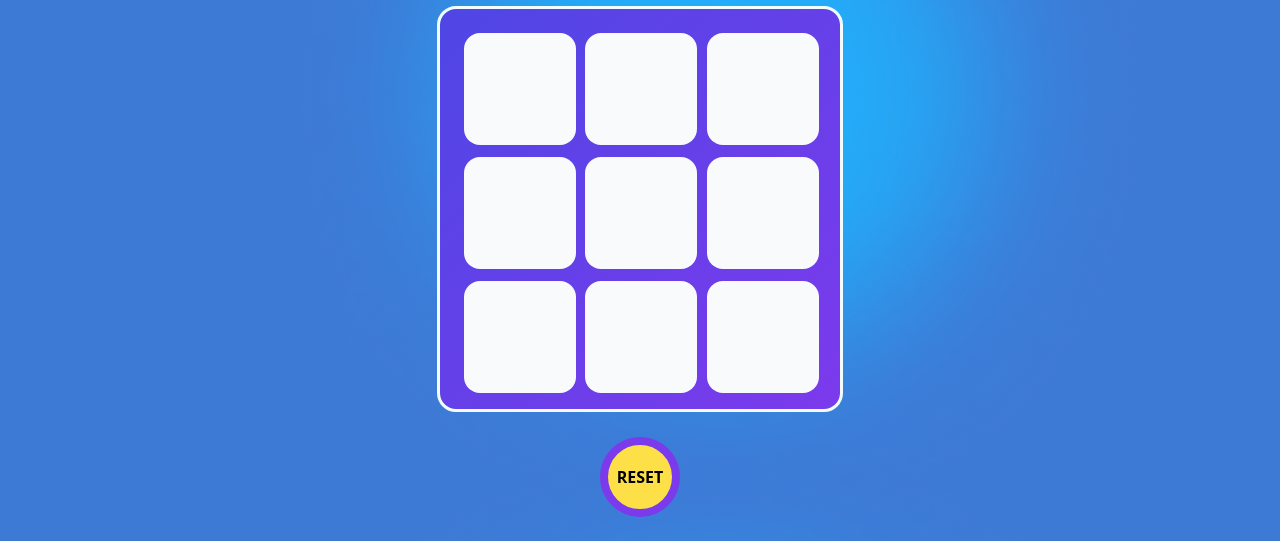
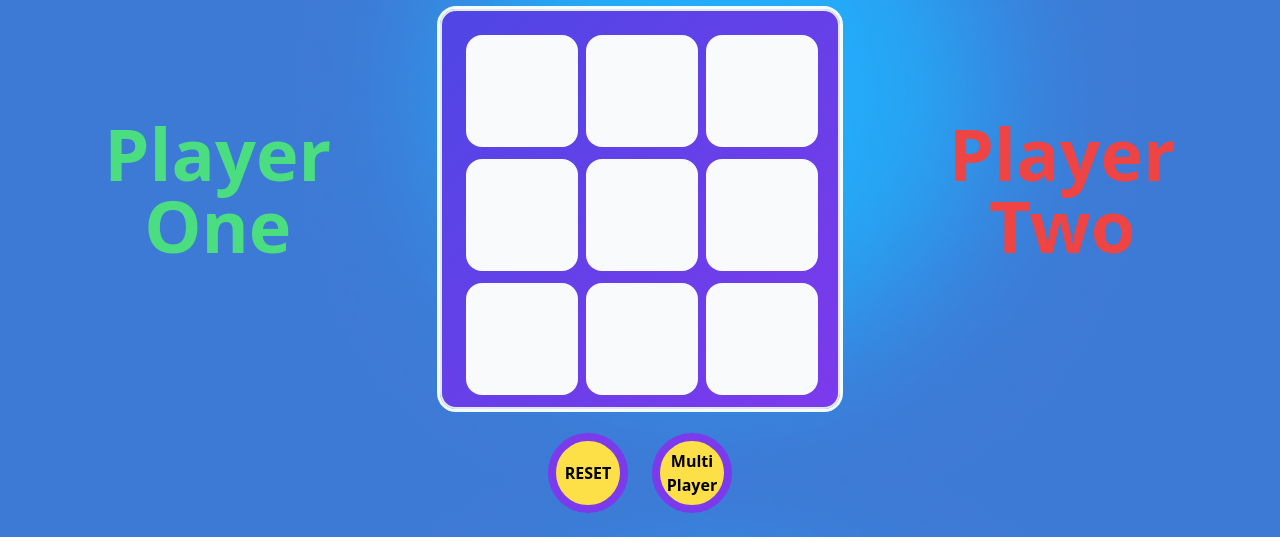
Before and after one commit to kingdeepanshu/tic-tac-toe, a plain HTML site: page src/index.html in a window 1280 px wide. Shown: the part 298-839 px from the top of the page. Drawn offline with Linux system fonts and the light colour scheme.

Commit message:
adding multip

```diff
--- a/src/index.html
+++ b/src/index.html
@@ -13,6 +13,8 @@
         <img src="./Logo.png" alt="my logo" class="w-96">
     </header>
 
+
+        <!-- <div class="flex xl:hidden">
             <div class="grid grid-cols-3 my-1 mx-auto rounded-2xl p-6 gap-3 bg-gradient-to-br from-indigo-600 to-violet-600 outline outline-teal-50" style="width: 400px; height: 400px;">
 
                 <button id="q0" class="rounded-2xl bg-slate-50 text-8xl overflow-hidden h-28 w-28 flex items-baseline font-black text-yellow-500 justify-center but" onclick="play(0)"></button>
@@ -33,10 +35,60 @@
 
                 <button id="q8" class="rounded-2xl bg-slate-50 text-8xl overflow-hidden h-28 w-28 flex items-baseline font-black text-yellow-500 justify-center but" onclick="play(8)"></div>
             </div>
+        </div> -->
+
+
+    <div class="flex justify-around items-center flex-col xl:flex-row">
+        <div class="xl:p-5 xl:w-4/12 p-2 w-full hidden xl:block">
+            <h1 class="xl:text-7xl text-green-400 xl:font-bold capitalize text-center xl:mb-10 text-3xl font-semibold" >player one</h1>
+            <h1 class="xl:text-4xl text-[#fcd214] xl:font-bold uppercase text-center text-2xl font-semibold" id="p1wins"></h1>
+        </div>
+        <div class="flex xl:hidden w-full justify-between p-5">
+            <div class="xl:p-5 xl:w-4/12 p-2 w-full">
+                <h1 class="xl:text-7xl text-green-400 xl:font-bold capitalize text-center xl:mb-10 text-3xl font-semibold" >player one</h1>
+                <h1 class="xl:text-4xl text-[#fcd214] xl:font-bold uppercase text-center text-2xl font-semibold" id="p1win"></h1>
+            </div>
+            <div class="xl:p-5 xl:w-4/12 p-2 w-full ">
+                <h1 class="xl:text-7xl text-red-500 xl:font-bold capitalize text-center xl:mb-10 text-3xl font-semibold" id="p2">player two</h1>
+                <h1 class="xl:text-4xl text-[#fcd214] xl:font-bold uppercase text-center text-2xl font-semibold" id="p2win"></h1>
+            </div>
+        </div>
+        <div class="grid grid-cols-3 rounded-2xl p-6 gap-3 bg-gradient-to-br from-indigo-600 to-violet-600 outline outline-teal-50 border-2" style="width: 400px; height: 400px;">
+
+            <button id="q0" class="rounded-2xl bg-slate-50 text-8xl overflow-hidden h-28 w-28 flex items-baseline font-black text-yellow-500 justify-center but" onclick="play(0)"></button>
+
+            <button id="q1" class="rounded-2xl bg-slate-50 text-8xl overflow-hidden h-28 w-28 flex items-baseline font-black text-yellow-500 justify-center but"  onclick="play(1)"></button>
+
+            <button id="q2" class="rounded-2xl bg-slate-50 text-8xl overflow-hidden h-28 w-28 flex items-baseline font-black text-yellow-500 justify-center but" onclick="play(2)"></button>
+
+            <button id="q3" class="rounded-2xl bg-slate-50 text-8xl overflow-hidden h-28 w-28 flex items-baseline font-black text-yellow-500 justify-center but" onclick="play(3)"></button>
+
+            <button id="q4" class="rounded-2xl bg-slate-50 text-8xl overflow-hidden h-28 w-28 flex items-baseline font-black text-yellow-500 justify-center but" onclick="play(4)"></button>
+
+            <button id="q5" class="rounded-2xl bg-slate-50 text-8xl overflow-hidden h-28 w-28 flex items-baseline font-black text-yellow-500 justify-center but" onclick="play(5)"></button>
+
+            <button id="q6" class="rounded-2xl bg-slate-50 text-8xl overflow-hidden h-28 w-28 flex items-baseline font-black text-yellow-500 justify-center but" onclick="play(6)"></button>
+
+            <button id="q7" class="rounded-2xl bg-slate-50 text-8xl overflow-hidden h-28 w-28 flex items-baseline font-black text-yellow-500 justify-center but" onclick="play(7)"></button>
+
+            <button id="q8" class="rounded-2xl bg-slate-50 text-8xl overflow-hidden h-28 w-28 flex items-baseline font-black text-yellow-500 justify-center but" onclick="play(8)"></button>
+        </div>
+        <div class="p-5 w-4/12 hidden xl:block">
+            <h1 class="text-7xl text-red-500 font-bold capitalize text-center mb-10" id="p2">player two</h1>
+            <h1 class="text-4xl text-[#fcd214] font-bold uppercase text-center" id="p2wins"></h1>
+        </div>
+
+        </div>
+    </div>
     <div class="flex justify-center mx-auto p-6 gap-6" style="width: 400px;">
-        <button class="h-20 w-20 rounded-full border-8 border-violet-600 bg-yellow-300 font-extrabold" onclick="location.reload()">
+        <button class="h-20 w-20 rounded-full border-8 border-violet-600 bg-yellow-300 font-extrabold" onclick="reset()">
         RESET
         </button>
+
+        <button class="h-20 w-20 rounded-full border-8 border-violet-600 bg-yellow-300 font-extrabold" onclick="player()" id="player">
+            Multi Player
+        </button>
+
     </div>
 </body>
 </html>
--- a/src/script.js
+++ b/src/script.js
@@ -1,6 +1,7 @@
 let a = [0,0,0,0,0,0,0,0,0];
 let b = []
 let i = 0;
+let count = 0;
 function win(){
     return (a[0]+a[1]+a[2] == 15)||(a[3]+a[4]+a[5]==15)||(a[6]+a[7]+a[8]==15)||(a[0]+a[3]+a[6]==15)||(a[1]+a[4]+a[7]==15)||(a[2]+a[5]+a[8]==15)||(a[0]+a[4]+a[8]==15)||(a[2]+a[4]+a[6]==15)
     }
@@ -9,8 +10,38 @@ let a = [0,0,0,0,0,0,0,0,0];
     return (a[0]+a[1]+a[2] == 12)||(a[3]+a[4]+a[5]==12)||(a[6]+a[7]+a[8]==12)||(a[0]+a[3]+a[6]==12)||(a[1]+a[4]+a[7]==12)||(a[2]+a[5]+a[8]==12)||(a[0]+a[4]+a[8]==12)||(a[2]+a[4]+a[6]==12)
     }
 
+let type;
+function player(){
+    reset();
+    if(document.getElementById("player").innerHTML == "Single Player"){
+        document.getElementById("player").innerHTML = "Multi Player"
+        document.getElementById("p2").innerHTML = "Player Two";
+        console.log("MultiPlayer");
+        type = false;
+    }else{
+        document.getElementById("player").innerHTML = "Single Player"
+        console.log("sinple");
+        document.getElementById("p2").innerHTML = "Computer";
+        type =  true;
+    }
+}
+
+function reset(){
+    document.querySelectorAll('.but').forEach(function(button) {
+        button.disabled = false;
+        button.innerHTML = "";
+    })
+    console.log(a);
+    a = [0,0,0,0,0,0,0,0,0];
+    console.log(a);
+
+}
+
+let p1 = 0;
+let p2 = 0;
 
 function play(value){
+    if(type){
         a[value] = 5;
         document.getElementById("q"+value).innerHTML = "x";
         document.getElementById("q"+value).disabled = true;
@@ -30,4 +61,39 @@ let a = [0,0,0,0,0,0,0,0,0];
                 button.disabled = true;
             })
         }
+    }else{
+        if(count%2 == 0){
+            a[value] = 5;
+            document.getElementById("q"+value).innerHTML = "x";
+            document.getElementById("q"+value).disabled = true;
+            b.push(value);
+        }else{
+            a[value] = 4
+            document.getElementById("q"+value).innerHTML = 'o';
+            document.getElementById("q"+value).disabled = true;
+            b.push(value);
         }
+
+    }
+    count++;
+    console.log(a);
+    if(win()||loss()){
+        document.querySelectorAll('.but').forEach(function(button) {
+            button.disabled = true;
+        })
+        count = 0;
+    }
+    if(win()){
+        console.log("player 1 win");
+        p1++;
+        document.getElementById("p1wins").innerHTML = p1+" Wins"
+        document.getElementById("p1win").innerHTML = p1+" Wins"
+
+    }
+    if(loss()){
+        console.log("player 2 win");
+        p2++;
+        document.getElementById("p2wins").innerHTML = p2+" Wins"
+        document.getElementById("p2win").innerHTML = p2+" Wins"
+    }
+}
```
Also changed, not shown: src/output.css. Lines whose indentation alone changed are shown as unchanged.
